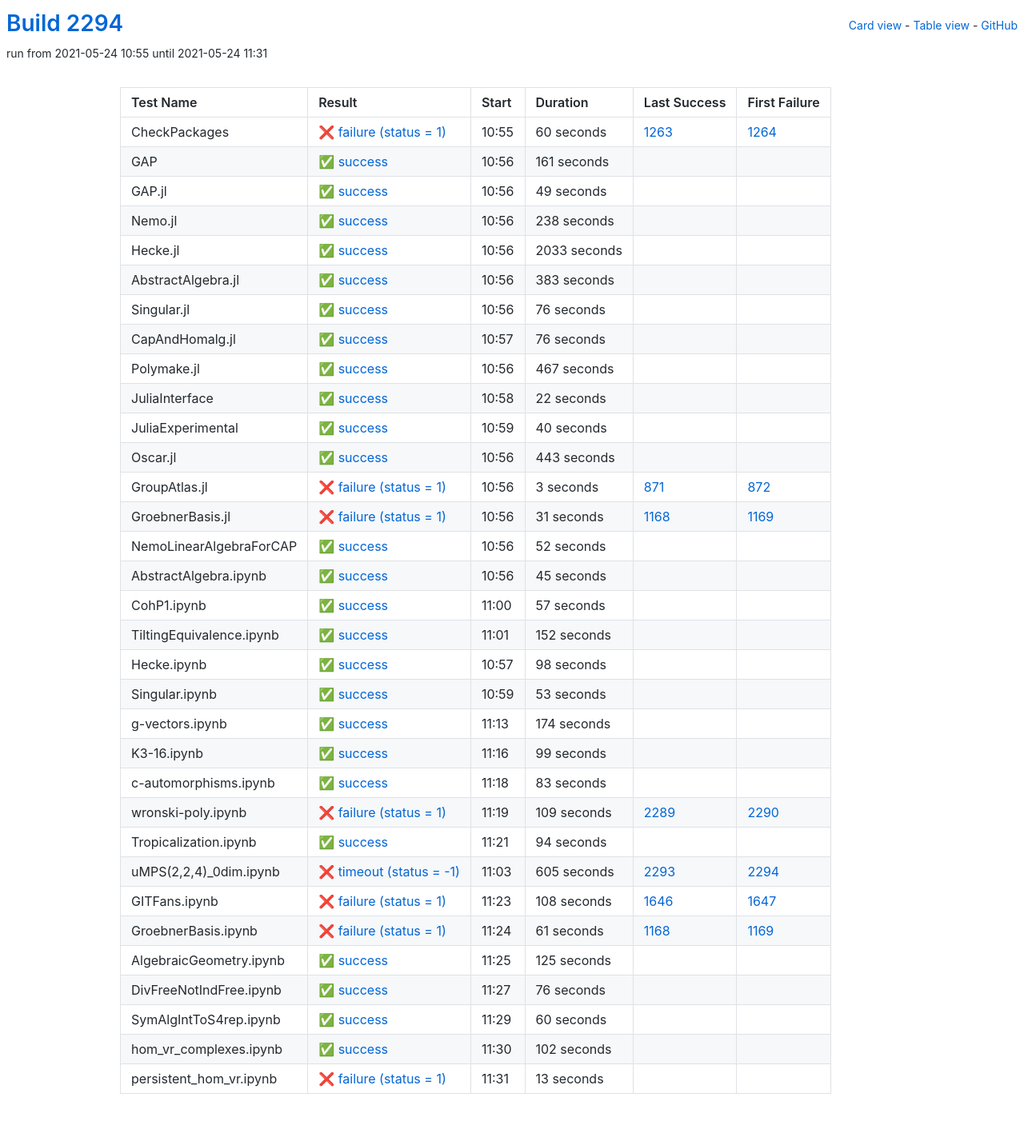
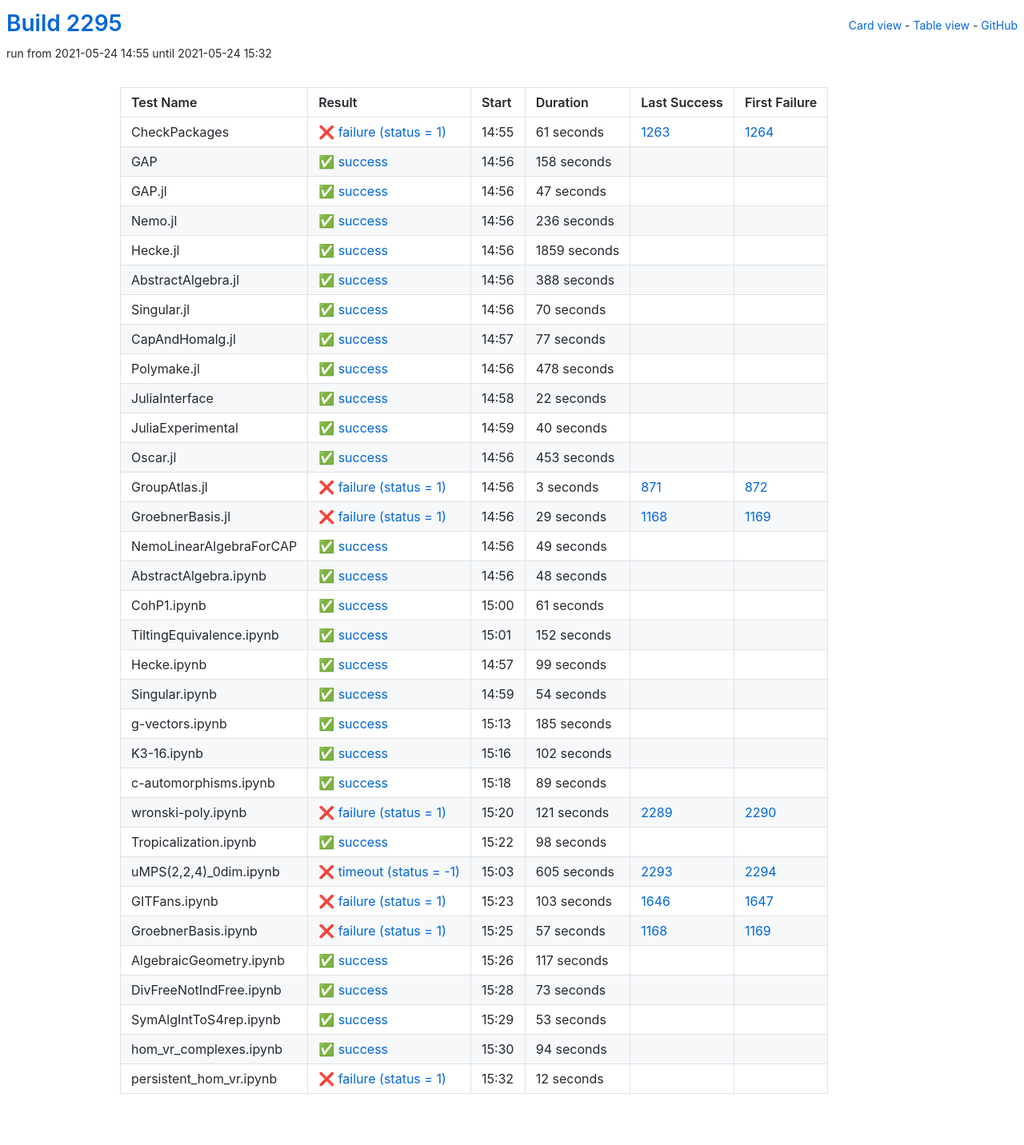
Before and after one commit to oscar-system/oscar-ci-status-stable, a Jekyll site: the page built from table.html, in a window 1280 px wide. Shown: the whole page at 80% size. Built offline with Jekyll 4.4.1, drawn with Linux system fonts in a browser that asks for light colours.

Commit message:
Build #2295

```diff
--- a/_data/ci.yml
+++ b/_data/ci.yml
@@ -1,6 +1,6 @@
 ---
-build: 2294
-build_url: https://oscarci.mathematik.uni-kl.de/job/oscar-stable/2294/
+build: 2295
+build_url: https://oscarci.mathematik.uni-kl.de/job/oscar-stable/2295/
 job: oscar-stable
 organization: oscar-system
 repo: oscar-ci-status-stable
@@ -8,116 +8,116 @@ repourl: https://github.com/oscar-system/oscar-ci-status-stable
 tests:
 - name: CheckPackages
   id: checkpackages
-  log: https://oscarci.mathematik.uni-kl.de/job/oscar-stable/2294/artifact/logs/build-2294/CheckPackages.log
-  start: 2021-05-24 10:55
+  log: https://oscarci.mathematik.uni-kl.de/job/oscar-stable/2295/artifact/logs/build-2295/CheckPackages.log
+  start: 2021-05-24 14:55
   success: false
   exitcode: 1
   status: failure
-  duration: 60
+  duration: 61
   last_success: 1263
   last_success_url: https://oscarci.mathematik.uni-kl.de/job/oscar-stable/1263/
   first_failure: 1264
   first_failure_url: https://oscarci.mathematik.uni-kl.de/job/oscar-stable/1264/
 - name: GAP
   id: gap
-  log: https://oscarci.mathematik.uni-kl.de/job/oscar-stable/2294/artifact/logs/build-2294/GAP.log
-  start: 2021-05-24 10:56
+  log: https://oscarci.mathematik.uni-kl.de/job/oscar-stable/2295/artifact/logs/build-2295/GAP.log
+  start: 2021-05-24 14:56
   success: true
   exitcode: 0
   status: success
-  duration: 161
+  duration: 158
   last_success: false
   last_success_url:
   first_failure: false
   first_failure_url:
 - name: GAP.jl
   id: gap-jl
-  log: https://oscarci.mathematik.uni-kl.de/job/oscar-stable/2294/artifact/logs/build-2294/GAP.jl.log
-  start: 2021-05-24 10:56
+  log: https://oscarci.mathematik.uni-kl.de/job/oscar-stable/2295/artifact/logs/build-2295/GAP.jl.log
+  start: 2021-05-24 14:56
   success: true
   exitcode: 0
   status: success
-  duration: 49
+  duration: 47
   last_success: false
   last_success_url:
   first_failure: false
   first_failure_url:
 - name: Nemo.jl
   id: nemo-jl
-  log: https://oscarci.mathematik.uni-kl.de/job/oscar-stable/2294/artifact/logs/build-2294/Nemo.jl.log
-  start: 2021-05-24 10:56
+  log: https://oscarci.mathematik.uni-kl.de/job/oscar-stable/2295/artifact/logs/build-2295/Nemo.jl.log
+  start: 2021-05-24 14:56
   success: true
   exitcode: 0
   status: success
-  duration: 238
+  duration: 236
   last_success: false
   last_success_url:
   first_failure: false
   first_failure_url:
 - name: Hecke.jl
   id: hecke-jl
-  log: https://oscarci.mathematik.uni-kl.de/job/oscar-stable/2294/artifact/logs/build-2294/Hecke.jl.log
-  start: 2021-05-24 10:56
+  log: https://oscarci.mathematik.uni-kl.de/job/oscar-stable/2295/artifact/logs/build-2295/Hecke.jl.log
+  start: 2021-05-24 14:56
   success: true
   exitcode: 0
   status: success
-  duration: 2033
+  duration: 1859
   last_success: false
   last_success_url:
   first_failure: false
   first_failure_url:
 - name: AbstractAlgebra.jl
   id: abstractalgebra-jl
-  log: https://oscarci.mathematik.uni-kl.de/job/oscar-stable/2294/artifact/logs/build-2294/AbstractAlgebra.jl.log
-  start: 2021-05-24 10:56
+  log: https://oscarci.mathematik.uni-kl.de/job/oscar-stable/2295/artifact/logs/build-2295/AbstractAlgebra.jl.log
+  start: 2021-05-24 14:56
   success: true
   exitcode: 0
   status: success
-  duration: 383
+  duration: 388
   last_success: false
   last_success_url:
   first_failure: false
   first_failure_url:
 - name: Singular.jl
   id: singular-jl
-  log: https://oscarci.mathematik.uni-kl.de/job/oscar-stable/2294/artifact/logs/build-2294/Singular.jl.log
-  start: 2021-05-24 10:56
+  log: https://oscarci.mathematik.uni-kl.de/job/oscar-stable/2295/artifact/logs/build-2295/Singular.jl.log
+  start: 2021-05-24 14:56
   success: true
   exitcode: 0
   status: success
-  duration: 76
+  duration: 70
   last_success: false
   last_success_url:
   first_failure: false
   first_failure_url:
 - name: CapAndHomalg.jl
   id: capandhomalg-jl
-  log: https://oscarci.mathematik.uni-kl.de/job/oscar-stable/2294/artifact/logs/build-2294/CapAndHomalg.jl.log
-  start: 2021-05-24 10:57
+  log: https://oscarci.mathematik.uni-kl.de/job/oscar-stable/2295/artifact/logs/build-2295/CapAndHomalg.jl.log
+  start: 2021-05-24 14:57
   success: true
   exitcode: 0
   status: success
-  duration: 76
+  duration: 77
   last_success: false
   last_success_url:
   first_failure: false
   first_failure_url:
 - name: Polymake.jl
   id: polymake-jl
-  log: https://oscarci.mathematik.uni-kl.de/job/oscar-stable/2294/artifact/logs/build-2294/Polymake.jl.log
-  start: 2021-05-24 10:56
+  log: https://oscarci.mathematik.uni-kl.de/job/oscar-stable/2295/artifact/logs/build-2295/Polymake.jl.log
+  start: 2021-05-24 14:56
   success: true
   exitcode: 0
   status: success
-  duration: 467
+  duration: 478
   last_success: false
   last_success_url:
   first_failure: false
   first_failure_url:
 - name: JuliaInterface
   id: juliainterface
-  log: https://oscarci.mathematik.uni-kl.de/job/oscar-stable/2294/artifact/logs/build-2294/JuliaInterface.log
-  start: 2021-05-24 10:58
+  log: https://oscarci.mathematik.uni-kl.de/job/oscar-stable/2295/artifact/logs/build-2295/JuliaInterface.log
+  start: 2021-05-24 14:58
   success: true
   exitcode: 0
   status: success
@@ -128,8 +128,8 @@ tests:
   first_failure_url:
 - name: JuliaExperimental
   id: juliaexperimental
-  log: https://oscarci.mathematik.uni-kl.de/job/oscar-stable/2294/artifact/logs/build-2294/JuliaExperimental.log
-  start: 2021-05-24 10:59
+  log: https://oscarci.mathematik.uni-kl.de/job/oscar-stable/2295/artifact/logs/build-2295/JuliaExperimental.log
+  start: 2021-05-24 14:59
   success: true
   exitcode: 0
   status: success
@@ -140,20 +140,20 @@ tests:
   first_failure_url:
 - name: Oscar.jl
   id: oscar-jl
-  log: https://oscarci.mathematik.uni-kl.de/job/oscar-stable/2294/artifact/logs/build-2294/Oscar.jl.log
-  start: 2021-05-24 10:56
+  log: https://oscarci.mathematik.uni-kl.de/job/oscar-stable/2295/artifact/logs/build-2295/Oscar.jl.log
+  start: 2021-05-24 14:56
   success: true
   exitcode: 0
   status: success
-  duration: 443
+  duration: 453
   last_success: false
   last_success_url:
   first_failure: false
   first_failure_url:
 - name: GroupAtlas.jl
   id: groupatlas-jl
-  log: https://oscarci.mathematik.uni-kl.de/job/oscar-stable/2294/artifact/logs/build-2294/GroupAtlas.jl.log
-  start: 2021-05-24 10:56
+  log: https://oscarci.mathematik.uni-kl.de/job/oscar-stable/2295/artifact/logs/build-2295/GroupAtlas.jl.log
+  start: 2021-05-24 14:56
   success: false
   exitcode: 1
   status: failure
@@ -164,56 +164,56 @@ tests:
   first_failure_url: https://oscarci.mathematik.uni-kl.de/job/oscar-stable/872/
 - name: GroebnerBasis.jl
   id: groebnerbasis-jl
-  log: https://oscarci.mathematik.uni-kl.de/job/oscar-stable/2294/artifact/logs/build-2294/GroebnerBasis.jl.log
-  start: 2021-05-24 10:56
+  log: https://oscarci.mathematik.uni-kl.de/job/oscar-stable/2295/artifact/logs/build-2295/GroebnerBasis.jl.log
+  start: 2021-05-24 14:56
   success: false
   exitcode: 1
   status: failure
-  duration: 31
+  duration: 29
   last_success: 1168
   last_success_url: https://oscarci.mathematik.uni-kl.de/job/oscar-stable/1168/
   first_failure: 1169
   first_failure_url: https://oscarci.mathematik.uni-kl.de/job/oscar-stable/1169/
 - name: NemoLinearAlgebraForCAP
   id: nemolinearalgebraforcap
-  log: https://oscarci.mathematik.uni-kl.de/job/oscar-stable/2294/artifact/logs/build-2294/NemoLinearAlgebraForCAP.log
-  start: 2021-05-24 10:56
+  log: https://oscarci.mathematik.uni-kl.de/job/oscar-stable/2295/artifact/logs/build-2295/NemoLinearAlgebraForCAP.log
+  start: 2021-05-24 14:56
   success: true
   exitcode: 0
   status: success
-  duration: 52
+  duration: 49
   last_success: false
   last_success_url:
   first_failure: false
   first_failure_url:
 - name: AbstractAlgebra.ipynb
   id: abstractalgebra-ipynb
-  log: https://oscarci.mathematik.uni-kl.de/job/oscar-stable/2294/artifact/logs/build-2294/AbstractAlgebra.ipynb.log
-  start: 2021-05-24 10:56
+  log: https://oscarci.mathematik.uni-kl.de/job/oscar-stable/2295/artifact/logs/build-2295/AbstractAlgebra.ipynb.log
+  start: 2021-05-24 14:56
   success: true
   exitcode: 0
   status: success
-  duration: 45
+  duration: 48
   last_success: false
   last_success_url:
   first_failure: false
   first_failure_url:
 - name: CohP1.ipynb
   id: cohp1-ipynb
-  log: https://oscarci.mathematik.uni-kl.de/job/oscar-stable/2294/artifact/logs/build-2294/CohP1.ipynb.log
-  start: 2021-05-24 11:00
+  log: https://oscarci.mathematik.uni-kl.de/job/oscar-stable/2295/artifact/logs/build-2295/CohP1.ipynb.log
+  start: 2021-05-24 15:00
   success: true
   exitcode: 0
   status: success
-  duration: 57
+  duration: 61
   last_success: false
   last_success_url:
   first_failure: false
   first_failure_url:
 - name: TiltingEquivalence.ipynb
   id: tiltingequivalence-ipynb
-  log: https://oscarci.mathematik.uni-kl.de/job/oscar-stable/2294/artifact/logs/build-2294/TiltingEquivalence.ipynb.log
-  start: 2021-05-24 11:01
+  log: https://oscarci.mathematik.uni-kl.de/job/oscar-stable/2295/artifact/logs/build-2295/TiltingEquivalence.ipynb.log
+  start: 2021-05-24 15:01
   success: true
   exitcode: 0
   status: success
@@ -224,8 +224,80 @@ tests:
   first_failure_url:
 - name: Hecke.ipynb
   id: hecke-ipynb
-  log: https://oscarci.mathematik.uni-kl.de/job/oscar-stable/2294/artifact/logs/build-2294/Hecke.ipynb.log
-  start: 2021-05-24 10:57
+  log: https://oscarci.mathematik.uni-kl.de/job/oscar-stable/2295/artifact/logs/build-2295/Hecke.ipynb.log
+  start: 2021-05-24 14:57
+  success: true
+  exitcode: 0
+  status: success
+  duration: 99
+  last_success: false
+  last_success_url:
+  first_failure: false
+  first_failure_url:
+- name: Singular.ipynb
+  id: singular-ipynb
+  log: https://oscarci.mathematik.uni-kl.de/job/oscar-stable/2295/artifact/logs/build-2295/Singular.ipynb.log
+  start: 2021-05-24 14:59
+  success: true
+  exitcode: 0
+  status: success
+  duration: 54
+  last_success: false
+  last_success_url:
+  first_failure: false
+  first_failure_url:
+- name: g-vectors.ipynb
+  id: g-vectors-ipynb
+  log: https://oscarci.mathematik.uni-kl.de/job/oscar-stable/2295/artifact/logs/build-2295/g-vectors.ipynb.log
+  start: 2021-05-24 15:13
+  success: true
+  exitcode: 0
+  status: success
+  duration: 185
+  last_success: false
+  last_success_url:
+  first_failure: false
+  first_failure_url:
+- name: K3-16.ipynb
+  id: k3-16-ipynb
+  log: https://oscarci.mathematik.uni-kl.de/job/oscar-stable/2295/artifact/logs/build-2295/K3-16.ipynb.log
+  start: 2021-05-24 15:16
+  success: true
+  exitcode: 0
+  status: success
+  duration: 102
+  last_success: false
+  last_success_url:
+  first_failure: false
+  first_failure_url:
+- name: c-automorphisms.ipynb
+  id: c-automorphisms-ipynb
+  log: https://oscarci.mathematik.uni-kl.de/job/oscar-stable/2295/artifact/logs/build-2295/c-automorphisms.ipynb.log
+  start: 2021-05-24 15:18
+  success: true
+  exitcode: 0
+  status: success
+  duration: 89
+  last_success: false
+  last_success_url:
+  first_failure: false
+  first_failure_url:
+- name: wronski-poly.ipynb
+  id: wronski-poly-ipynb
+  log: https://oscarci.mathematik.uni-kl.de/job/oscar-stable/2295/artifact/logs/build-2295/wronski-poly.ipynb.log
+  start: 2021-05-24 15:20
+  success: false
+  exitcode: 1
+  status: failure
+  duration: 121
+  last_success: 2289
+  last_success_url: https://oscarci.mathematik.uni-kl.de/job/oscar-stable/2289/
+  first_failure: 2290
+  first_failure_url: https://oscarci.mathematik.uni-kl.de/job/oscar-stable/2290/
+- name: Tropicalization.ipynb
+  id: tropicalization-ipynb
+  log: https://oscarci.mathematik.uni-kl.de/job/oscar-stable/2295/artifact/logs/build-2295/Tropicalization.ipynb.log
+  start: 2021-05-24 15:22
   success: true
   exitcode: 0
   status: success
@@ -234,82 +306,10 @@ tests:
   last_success_url:
   first_failure: false
   first_failure_url:
-- name: Singular.ipynb
-  id: singular-ipynb
-  log: https://oscarci.mathematik.uni-kl.de/job/oscar-stable/2294/artifact/logs/build-2294/Singular.ipynb.log
-  start: 2021-05-24 10:59
-  success: true
-  exitcode: 0
-  status: success
-  duration: 53
-  last_success: false
-  last_success_url:
-  first_failure: false
-  first_failure_url:
-- name: g-vectors.ipynb
-  id: g-vectors-ipynb
-  log: https://oscarci.mathematik.uni-kl.de/job/oscar-stable/2294/artifact/logs/build-2294/g-vectors.ipynb.log
-  start: 2021-05-24 11:13
-  success: true
-  exitcode: 0
-  status: success
-  duration: 174
-  last_success: false
-  last_success_url:
-  first_failure: false
-  first_failure_url:
-- name: K3-16.ipynb
-  id: k3-16-ipynb
-  log: https://oscarci.mathematik.uni-kl.de/job/oscar-stable/2294/artifact/logs/build-2294/K3-16.ipynb.log
-  start: 2021-05-24 11:16
-  success: true
-  exitcode: 0
-  status: success
-  duration: 99
-  last_success: false
-  last_success_url:
-  first_failure: false
-  first_failure_url:
-- name: c-automorphisms.ipynb
-  id: c-automorphisms-ipynb
-  log: https://oscarci.mathematik.uni-kl.de/job/oscar-stable/2294/artifact/logs/build-2294/c-automorphisms.ipynb.log
-  start: 2021-05-24 11:18
-  success: true
-  exitcode: 0
-  status: success
-  duration: 83
-  last_success: false
-  last_success_url:
-  first_failure: false
-  first_failure_url:
-- name: wronski-poly.ipynb
-  id: wronski-poly-ipynb
-  log: https://oscarci.mathematik.uni-kl.de/job/oscar-stable/2294/artifact/logs/build-2294/wronski-poly.ipynb.log
-  start: 2021-05-24 11:19
-  success: false
-  exitcode: 1
-  status: failure
-  duration: 109
-  last_success: 2289
-  last_success_url: https://oscarci.mathematik.uni-kl.de/job/oscar-stable/2289/
-  first_failure: 2290
-  first_failure_url: https://oscarci.mathematik.uni-kl.de/job/oscar-stable/2290/
-- name: Tropicalization.ipynb
-  id: tropicalization-ipynb
-  log: https://oscarci.mathematik.uni-kl.de/job/oscar-stable/2294/artifact/logs/build-2294/Tropicalization.ipynb.log
-  start: 2021-05-24 11:21
-  success: true
-  exitcode: 0
-  status: success
-  duration: 94
-  last_success: false
-  last_success_url:
-  first_failure: false
-  first_failure_url:
 - name: uMPS(2,2,4)_0dim.ipynb
   id: umps-2-2-4-0dim-ipynb
-  log: https://oscarci.mathematik.uni-kl.de/job/oscar-stable/2294/artifact/logs/build-2294/uMPS-2-2-4-_0dim.ipynb.log
-  start: 2021-05-24 11:03
+  log: https://oscarci.mathematik.uni-kl.de/job/oscar-stable/2295/artifact/logs/build-2295/uMPS-2-2-4-_0dim.ipynb.log
+  start: 2021-05-24 15:03
   success: false
   exitcode: -1
   status: timeout
@@ -320,84 +320,84 @@ tests:
   first_failure_url: https://oscarci.mathematik.uni-kl.de/job/oscar-stable/2294/
 - name: GITFans.ipynb
   id: gitfans-ipynb
-  log: https://oscarci.mathematik.uni-kl.de/job/oscar-stable/2294/artifact/logs/build-2294/GITFans.ipynb.log
-  start: 2021-05-24 11:23
+  log: https://oscarci.mathematik.uni-kl.de/job/oscar-stable/2295/artifact/logs/build-2295/GITFans.ipynb.log
+  start: 2021-05-24 15:23
   success: false
   exitcode: 1
   status: failure
-  duration: 108
+  duration: 103
   last_success: 1646
   last_success_url: https://oscarci.mathematik.uni-kl.de/job/oscar-stable/1646/
   first_failure: 1647
   first_failure_url: https://oscarci.mathematik.uni-kl.de/job/oscar-stable/1647/
 - name: GroebnerBasis.ipynb
   id: groebnerbasis-ipynb
-  log: https://oscarci.mathematik.uni-kl.de/job/oscar-stable/2294/artifact/logs/build-2294/GroebnerBasis.ipynb.log
-  start: 2021-05-24 11:24
+  log: https://oscarci.mathematik.uni-kl.de/job/oscar-stable/2295/artifact/logs/build-2295/GroebnerBasis.ipynb.log
+  start: 2021-05-24 15:25
   success: false
   exitcode: 1
   status: failure
-  duration: 61
+  duration: 57
   last_success: 1168
   last_success_url: https://oscarci.mathematik.uni-kl.de/job/oscar-stable/1168/
   first_failure: 1169
   first_failure_url: https://oscarci.mathematik.uni-kl.de/job/oscar-stable/1169/
 - name: AlgebraicGeometry.ipynb
   id: algebraicgeometry-ipynb
-  log: https://oscarci.mathematik.uni-kl.de/job/oscar-stable/2294/artifact/logs/build-2294/AlgebraicGeometry.ipynb.log
-  start: 2021-05-24 11:25
+  log: https://oscarci.mathematik.uni-kl.de/job/oscar-stable/2295/artifact/logs/build-2295/AlgebraicGeometry.ipynb.log
+  start: 2021-05-24 15:26
   success: true
   exitcode: 0
   status: success
-  duration: 125
+  duration: 117
   last_success: false
   last_success_url:
   first_failure: false
   first_failure_url:
 - name: DivFreeNotIndFree.ipynb
   id: divfreenotindfree-ipynb
-  log: https://oscarci.mathematik.uni-kl.de/job/oscar-stable/2294/artifact/logs/build-2294/DivFreeNotIndFree.ipynb.log
-  start: 2021-05-24 11:27
+  log: https://oscarci.mathematik.uni-kl.de/job/oscar-stable/2295/artifact/logs/build-2295/DivFreeNotIndFree.ipynb.log
+  start: 2021-05-24 15:28
   success: true
   exitcode: 0
   status: success
-  duration: 76
+  duration: 73
   last_success: false
   last_success_url:
   first_failure: false
   first_failure_url:
 - name: SymAlgIntToS4rep.ipynb
   id: symalginttos4rep-ipynb
-  log: https://oscarci.mathematik.uni-kl.de/job/oscar-stable/2294/artifact/logs/build-2294/SymAlgIntToS4rep.ipynb.log
-  start: 2021-05-24 11:29
+  log: https://oscarci.mathematik.uni-kl.de/job/oscar-stable/2295/artifact/logs/build-2295/SymAlgIntToS4rep.ipynb.log
+  start: 2021-05-24 15:29
   success: true
   exitcode: 0
   status: success
-  duration: 60
+  duration: 53
   last_success: false
   last_success_url:
   first_failure: false
   first_failure_url:
 - name: hom_vr_complexes.ipynb
   id: hom-vr-complexes-ipynb
-  log: https://oscarci.mathematik.uni-kl.de/job/oscar-stable/2294/artifact/logs/build-2294/hom_vr_complexes.ipynb.log
-  start: 2021-05-24 11:30
+  log: https://oscarci.mathematik.uni-kl.de/job/oscar-stable/2295/artifact/logs/build-2295/hom_vr_complexes.ipynb.log
+  start: 2021-05-24 15:30
   success: true
   exitcode: 0
   status: success
-  duration: 102
+  duration: 94
   last_success: false
   last_success_url:
   first_failure: false
   first_failure_url:
 - name: persistent_hom_vr.ipynb
   id: persistent-hom-vr-ipynb
-  log: https://oscarci.mathematik.uni-kl.de/job/oscar-stable/2294/artifact/logs/build-2294/persistent_hom_vr.ipynb.log
-  start: 2021-05-24 11:31
+  log: https://oscarci.mathematik.uni-kl.de/job/oscar-stable/2295/artifact/logs/build-2295/persistent_hom_vr.ipynb.log
+  start: 2021-05-24 15:32
   success: false
   exitcode: 1
   status: failure
-  duration: 13
+  duration: 12
   last_success: false
   last_success_url:
   first_failure: false
```
Also changed, not shown: README.md.
